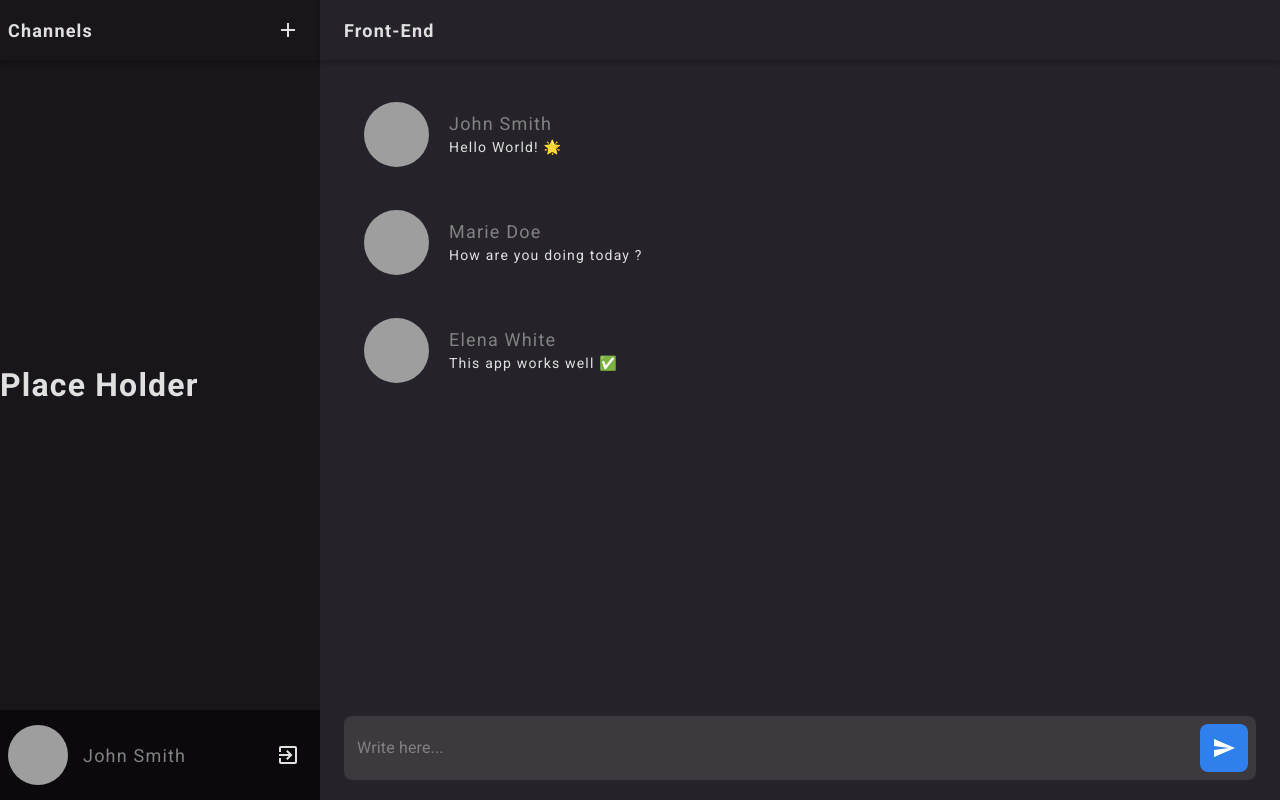
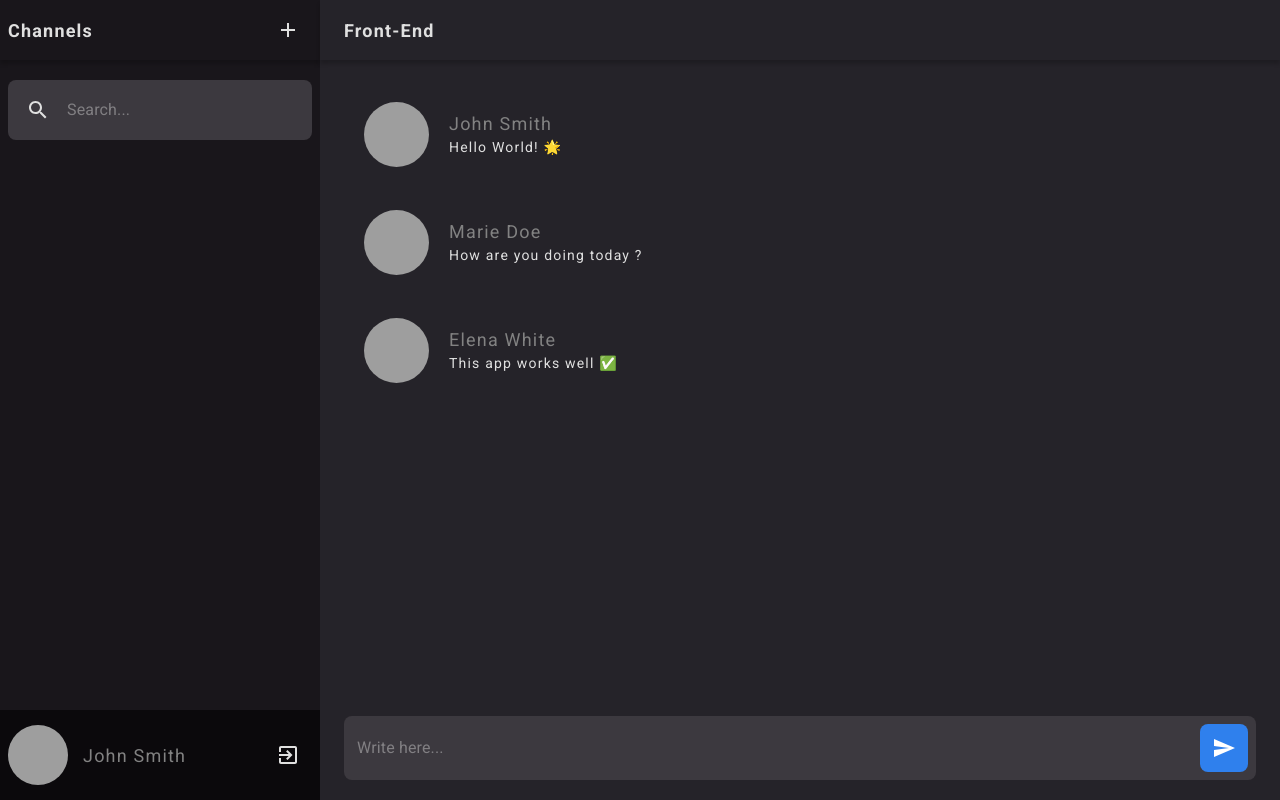
Before and after one commit to KillianFrappartDev/GroupChat, a React (Create React App) app in the folder frontend/: page / in a window 1280 px wide. Built offline with nearby package versions, Linux system fonts and the light colour scheme; grey boxes are pictures that could not be loaded.

Commit message:
Layout et Design

```diff
--- a/frontend/src/components/Side/Search/index.tsx
+++ b/frontend/src/components/Side/Search/index.tsx
@@ -1,4 +1,6 @@
 import React from 'react';
+import { InputBase, IconButton } from '@material-ui/core';
+import SearchIcon from '@material-ui/icons/Search';
 
 // Local Imports
 import styles from './styles.module.scss';
@@ -6,7 +8,14 @@ import styles from './styles.module.scss';
 type Props = {};
 
 const Search: React.FC<Props> = props => {
-  return <h1>Search</h1>;
+  return (
+    <div className={styles.container}>
+      <IconButton className={styles.iconButton}>
+        <SearchIcon className={styles.search} />
+      </IconButton>
+      <InputBase className={styles.input} placeholder="Search..." />
+    </div>
+  );
 };
 
 export default Search;
--- a/frontend/src/components/Side/Search/styles.module.scss
+++ b/frontend/src/components/Side/Search/styles.module.scss
@@ -0,0 +1,25 @@
+.container {
+  padding: 6px;
+  margin-top: 20px;
+  display: flex;
+  align-items: center;
+  width: 95%;
+  background-color: #3c393f;
+  align-self: center;
+  border-radius: 8px;
+}
+
+.input {
+  margin-left: 5px;
+  flex: 1;
+  color: #e0e0e0 !important;
+}
+
+.iconButton {
+  padding: 8px;
+  border-radius: 8px !important;
+}
+
+.search {
+  color: #e0e0e0;
+}
--- a/frontend/src/views/AppView/index.tsx
+++ b/frontend/src/views/AppView/index.tsx
@@ -6,6 +6,7 @@ import MsgInput from '../../components/Main/MsgInput/index';
 import MainTopBar from '../../components/Main/TopBar/index';
 import SideTopBar from '../../components/Side/TopBar/index';
 import BottomBar from '../../components/Side/BottomBar/index';
+import Search from '../../components/Side/Search/index';
 import { DUMMY_MESSAGES } from '../../utils/dummy-data';
 import styles from './styles.module.scss';
 
@@ -20,7 +21,9 @@ const AppView: React.FC<Props> = props => {
           arrowClick={() => console.log('Clicked')}
           plusClick={() => console.log('Clicked')}
         />
-        <h1>Place Holder</h1>
+        <div className={styles.sideContent}>
+          <Search />
+        </div>
         <BottomBar exitClick={() => console.log('Clicked')} />
       </div>
       <div className={styles.main}>
--- a/frontend/src/views/AppView/styles.module.scss
+++ b/frontend/src/views/AppView/styles.module.scss
@@ -31,3 +31,10 @@
     }
   }
 }
+
+.sideContent {
+  flex: 1;
+  display: flex;
+  flex-direction: column;
+  justify-content: flex-start;
+}
```
Also changed, not shown: 1 other file (tests, documents, lock files or other folders).
